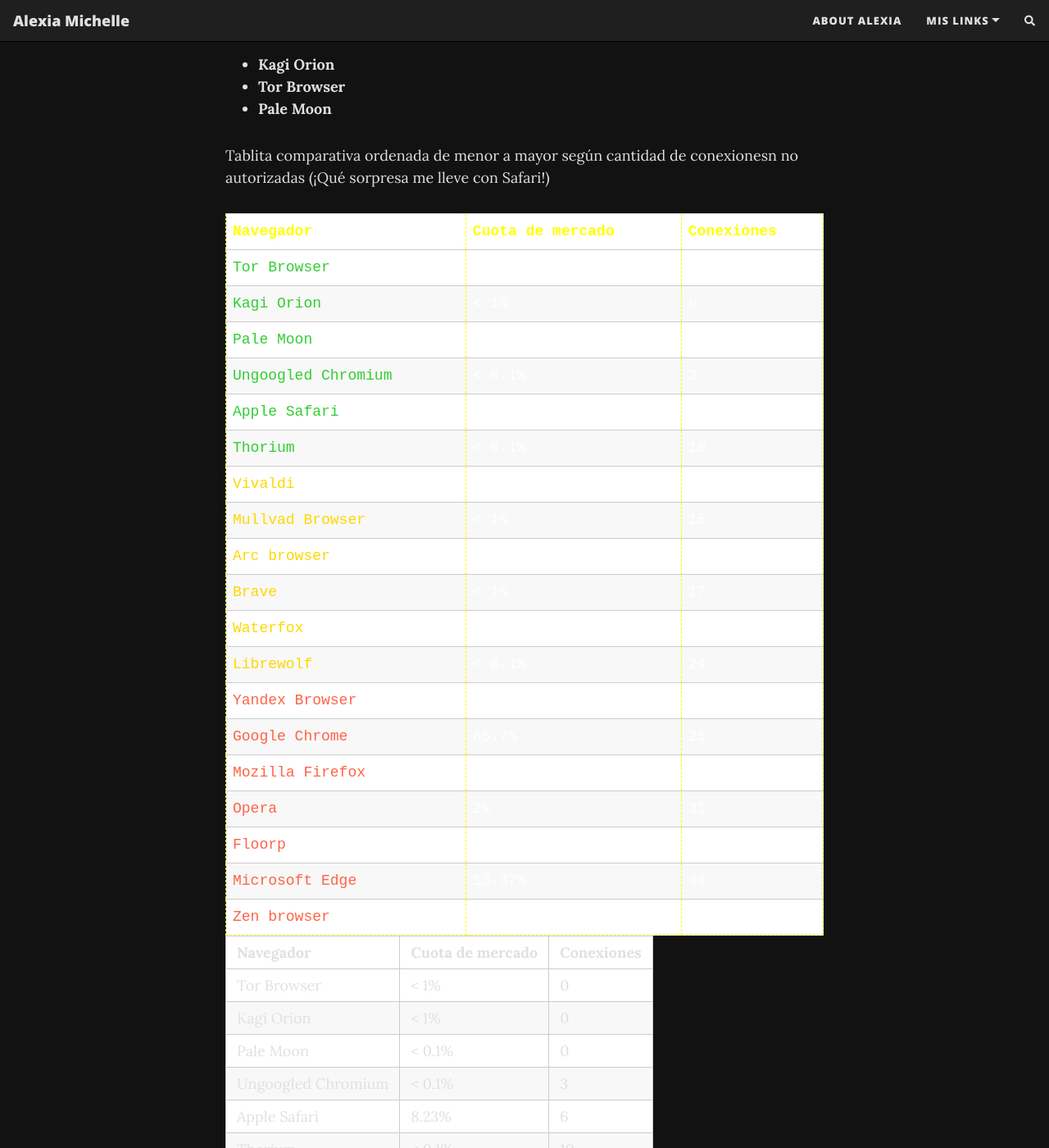
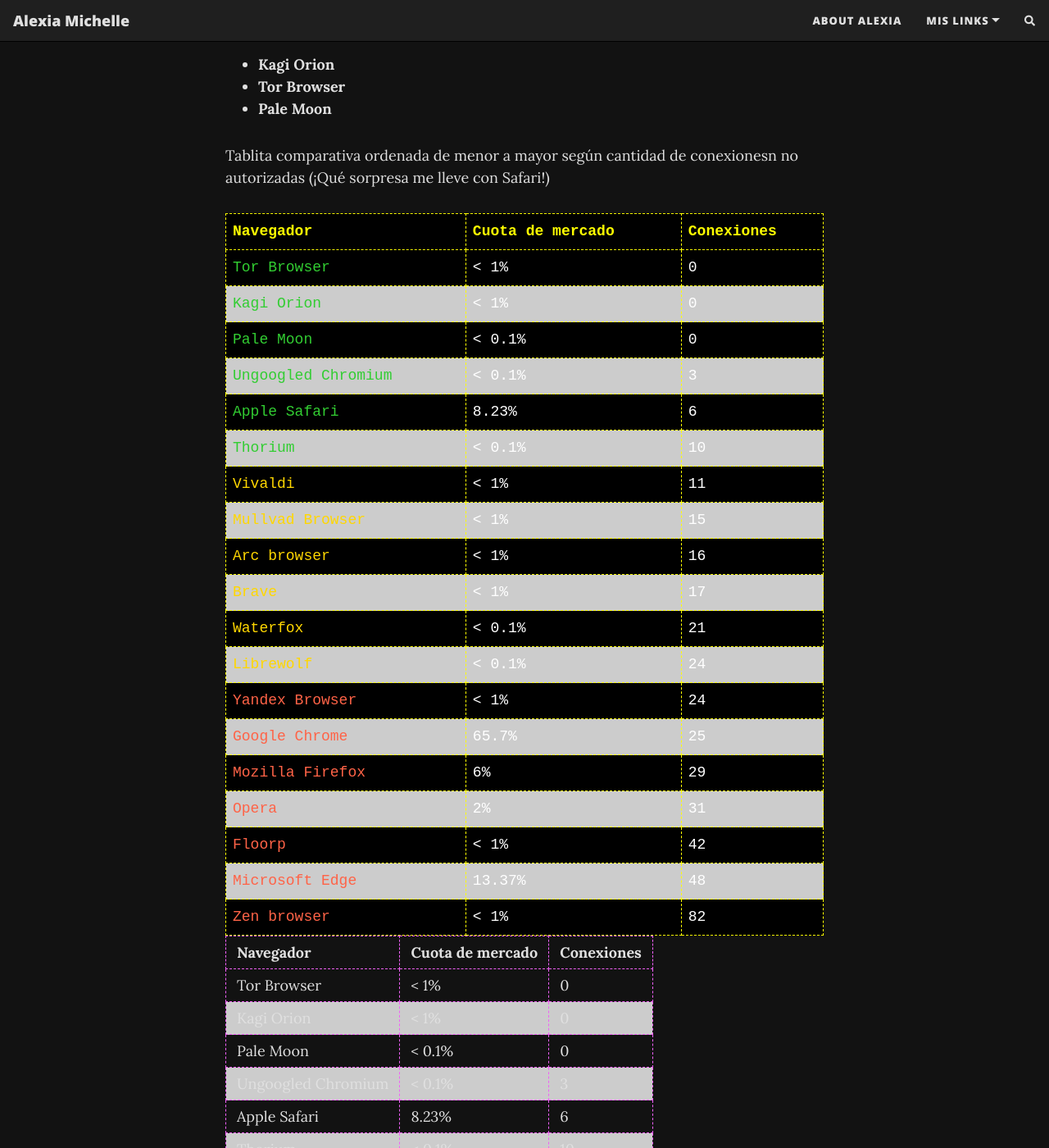
Before and after one commit to lachicadesistemas/lachicadesistemas.github.io, a Jekyll site: the page built from _posts/2025-04-20-los-browsers-que-mas-te-espian.md, in a window 1280 px wide and 1400 px high, scrolled down 899 px. Shown: the whole window at 82% size. Built offline with Jekyll 4.4.1, drawn with Linux system fonts in a browser that asks for light colours; nearby versions of some CDN libraries; comment, search, counter and statistics services are not loaded.

Commit message:
/usr/local/bin/commit

```diff
--- a/assets/css/beautifuljekyll.css
+++ b/assets/css/beautifuljekyll.css
@@ -805,23 +805,23 @@
   padding: 0;
 }
 table tr {
-  border-top: 1px solid #cccccc;
-  background-color: #ffffff;
+  border-top: 1px dashed #f060f7;
+ /* background-color: #ffffff; */
   margin: 0;
   padding: 0;
 }
 table tr:nth-child(2n) {
-  background-color: #f8f8f8;
+  background-color: #cccccc;
 }
 table tr th {
   font-weight: bold;
-  border: 1px solid #cccccc;
+  border: 1px dashed #f060f7;
   text-align: left;
   margin: 0;
   padding: 0.375rem 0.8125rem;
 }
 table tr td {
-  border: 1px solid #cccccc;
+  border: 1px dashed #f060f7;
   text-align: left;
   margin: 0;
   padding: 0.375rem 0.8125rem;
```
